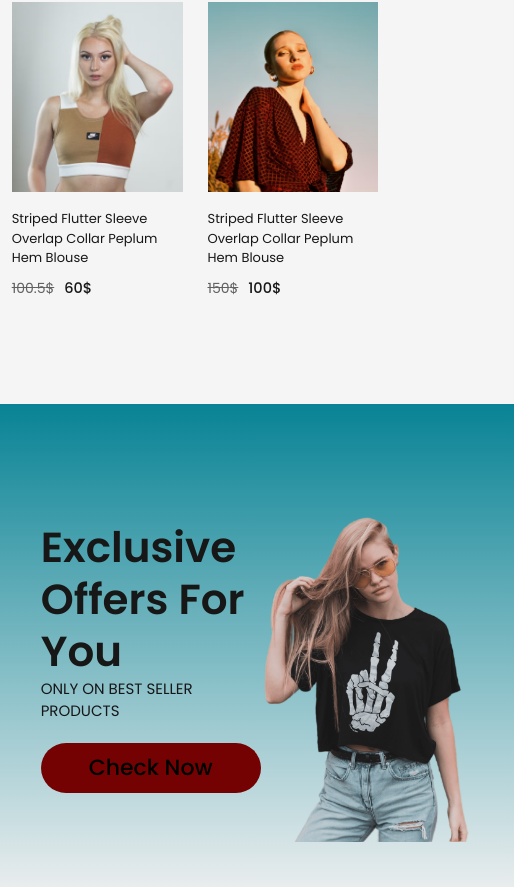
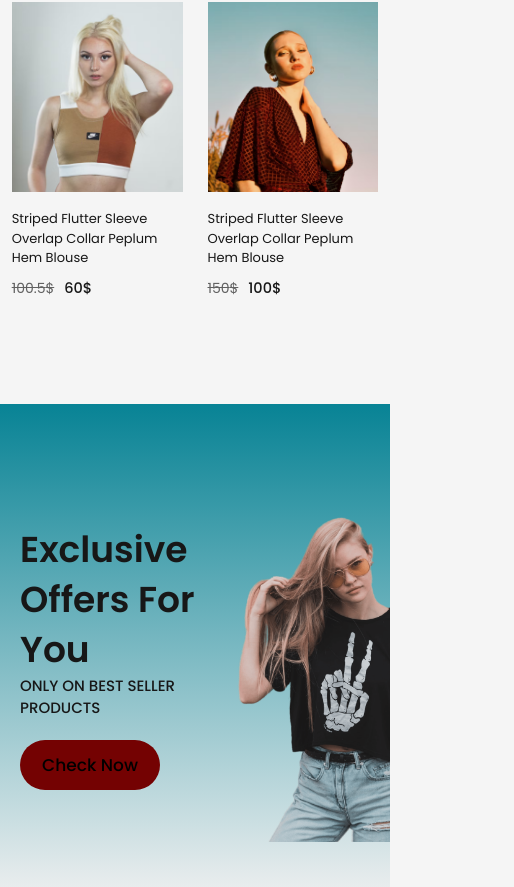
Before and after one commit to BashirAtta/best-buy, a React (Create React App) app: page / in a window 390 px wide. Shown: the part 1110-1997 px from the top of the page, 514 px wide, since content can reach past the window. Built offline with nearby package versions, Linux system fonts and the light colour scheme; a web font is replaced by a local one.

Commit message:
3rd commit

```diff
--- a/src/components/Hero/Hero.css
+++ b/src/components/Hero/Hero.css
@@ -85,7 +85,6 @@
   }
 
   .hero p {
-    font-size: 30px;
     font-weight: 800;
     line-height: 55px;
   }
--- a/src/components/NavBar.css
+++ b/src/components/NavBar.css
@@ -5,7 +5,6 @@
   padding: 5px;
   box-shadow: 0 1px 3px -2px black;
   background: linear-gradient(180deg, #f2f7a1, white);
-  width: 100%;
 }
 
 .nav-log {
@@ -22,7 +21,7 @@
 .nav-menu {
   display: flex;
   align-items: center;
-  gap: 50px;
+  gap: 45px;
   list-style: none;
   color: rgb(84, 83, 83);
   font-size: 20px;
--- a/src/components/NewsLetter/Newsletter.css
+++ b/src/components/NewsLetter/Newsletter.css
@@ -1,13 +1,14 @@
 .newsletter {
-  width: 60%;
+  width: 80%;
   height: 40vh;
   margin-bottom: 100px;
   display: flex;
   flex-direction: column;
   justify-content: center;
   align-items: center;
-  margin: auto;
-  padding: 20px 140px;
+  margin: 0px auto;
+  padding: 20px 3%;
+
   background: linear-gradient(180deg, #35a29f, #f5f5f5);
   margin-bottom: 100px;
   gap: 20px;
@@ -55,15 +56,35 @@
   outline: none;
 }
 
-@media (max-width: 826px) {
+@media (max-width: 810px) {
   .newsletter {
-    margin-bottom: 100px;
-
-    padding: 20px 90px;
+    width: 90%;
+  }
+  .newsletter h1 {
+    font-size: 40px;
+  }
+}
+@media (max-width: 550px) {
+  .newsletter {
+    width: unset;
+  }
+  .newsletter h1 {
+    font-size: 35px;
+  }
+}
+@media (max-width: 414px) {
+  .newsletter h1 {
+    font-size: 30px;
+  }
+  .newsletter p {
+    font-size: 15px;
+  }
+  .newsletter input {
+    font-size: 20px;
   }
 }
 
-@media (max-width: 724px) {
+/* @media (max-width: 724px) {
   .newsletter h1 {
     font-size: 40px;
   }
@@ -107,4 +128,4 @@
   .newsletter p {
     font-size: 14px;
   }
-}
+} */
--- a/src/components/Offer/Offer.css
+++ b/src/components/Offer/Offer.css
@@ -1,25 +1,22 @@
 .offer-container {
   display: flex;
-  justify-content: center;
-  width: 60%;
+  justify-content: space-around;
+  width: 80%;
   height: 60vh;
-  margin: auto;
-  padding: 0 140px;
-  margin-bottom: 70px;
-  margin-top: 70px;
   background: linear-gradient(180deg, #088395, rgb(244, 242, 242));
+  padding: 0px 3%;
+  margin: 70px auto;
 }
 
 .offer-left {
   display: flex;
   flex-direction: column;
   justify-content: center;
-  flex: 1;
 }
 
 .offer-left h1 {
   color: #171717;
-  font-size: 50px;
+  font-size: 45px;
   font-weight: 600;
 }
 .offer-left p {
@@ -40,7 +37,6 @@
 }
 
 .offer-right {
-  flex: 1;
   display: flex;
   align-items: center;
   justify-content: flex-end;
@@ -49,24 +45,56 @@
 
 .offer-right img {
   height: 340px;
-  margin-bottom: 20px;
+
+  margin-top: -20px;
 }
 
-@media (max-width: 481px) {
+img.offer-right-image-mobile {
+  display: none;
+}
+
+@media (max-width: 810px) {
+  .offer-container {
+    width: 90%;
+  }
+}
+@media (max-width: 630px) {
   .offer-left h1 {
-    color: #171717;
-    font-size: 42px;
-    font-weight: 600;
-    line-height: 52px;
+    line-height: 55px;
+  }
+}
+@media (max-width: 550px) {
+  .offer-left h1 {
+    font-size: 38px;
+  }
+  .offer-container {
+    width: unset;
+  }
+}
+@media (max-width: 510px) {
+  .offer-left h1 {
+    font-size: 36px;
+    line-height: 50px;
+  }
+  .offer-container {
+    width: unset;
+    justify-content: space-between;
+    padding: 0px;
+  }
+  .offer-left button {
+    width: 140px;
+    font-size: 17px;
+  }
+  .offer-left p {
+    font-weight: 500;
   }
 
-  .offer-left button {
-    width: 220px;
-    height: 50px;
+  img.offer-rigth-image {
+    display: none;
   }
-}
-
-@media (max-width: 400px) {
+  img.offer-right-image-mobile {
+    display: block;
+  }
   .offer-left {
     margin-left: 20px;
   }
--- a/src/components/Offer/Offer.jsx
+++ b/src/components/Offer/Offer.jsx
@@ -1,5 +1,6 @@
 import React from "react";
 import exclusive_image from "../../assets/exclusive_image.png";
+import exclusive_image_mobile from "../../assets/exclusive_image_mobile.png";
 import "./Offer.css";
 
 export const Offer = () => {
@@ -12,7 +13,18 @@ export const Offer = () => {
         <button className="button">Check Now</button>
       </div>
       <div className="offer-right">
-        <img src={exclusive_image} alt="" srcSet="" />
+        <img
+          className="offer-rigth-image"
+          src={exclusive_image}
+          alt=""
+          srcSet=""
+        />
+        <img
+          className="offer-right-image-mobile"
+          src={exclusive_image_mobile}
+          alt=""
+          srcSet=""
+        />
       </div>
     </div>
   );
```
Also changed, not shown: src/assets/exclusive_image_mobile.png (added).
